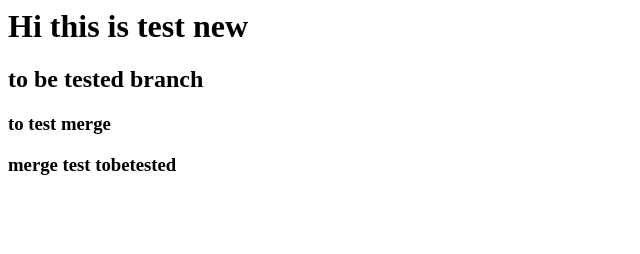
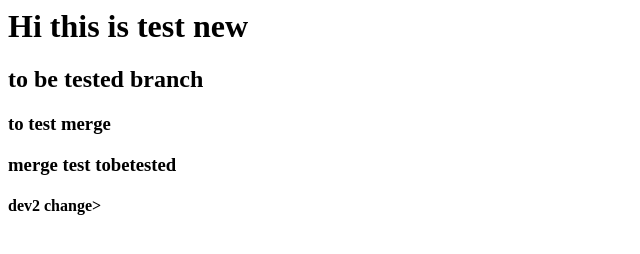
Before and after one commit to sunilramapur/webtest, a plain HTML site: page index.html in a window 1280 px wide. Shown: the whole page, without its empty margins (0-640 px from the left). Drawn offline with Linux system fonts and the light colour scheme.

Commit message:
test push

```diff
--- a/index.html
+++ b/index.html
@@ -2,3 +2,4 @@
 <h2>to be tested branch</h2>
 <h3>to test merge</h3>
 <h3>merge test tobetested</h3>
+<h4>dev2 change></h4>
```
